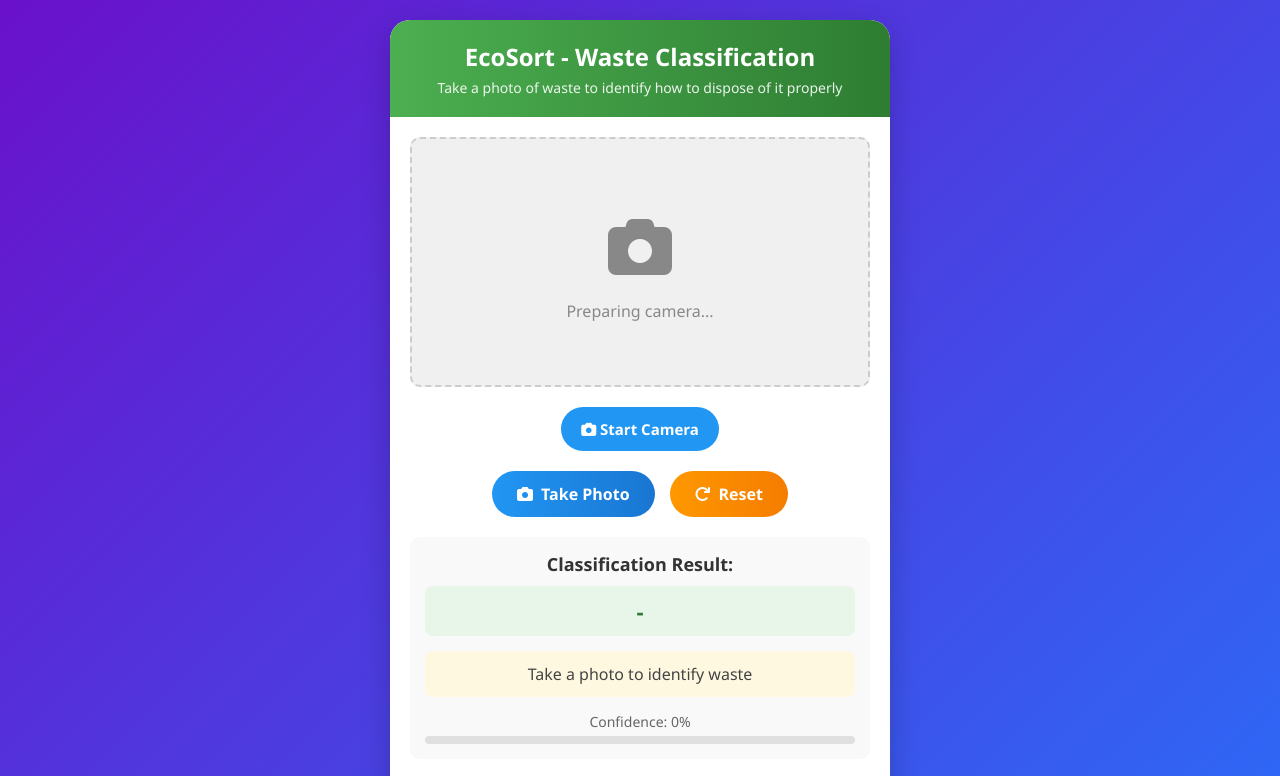
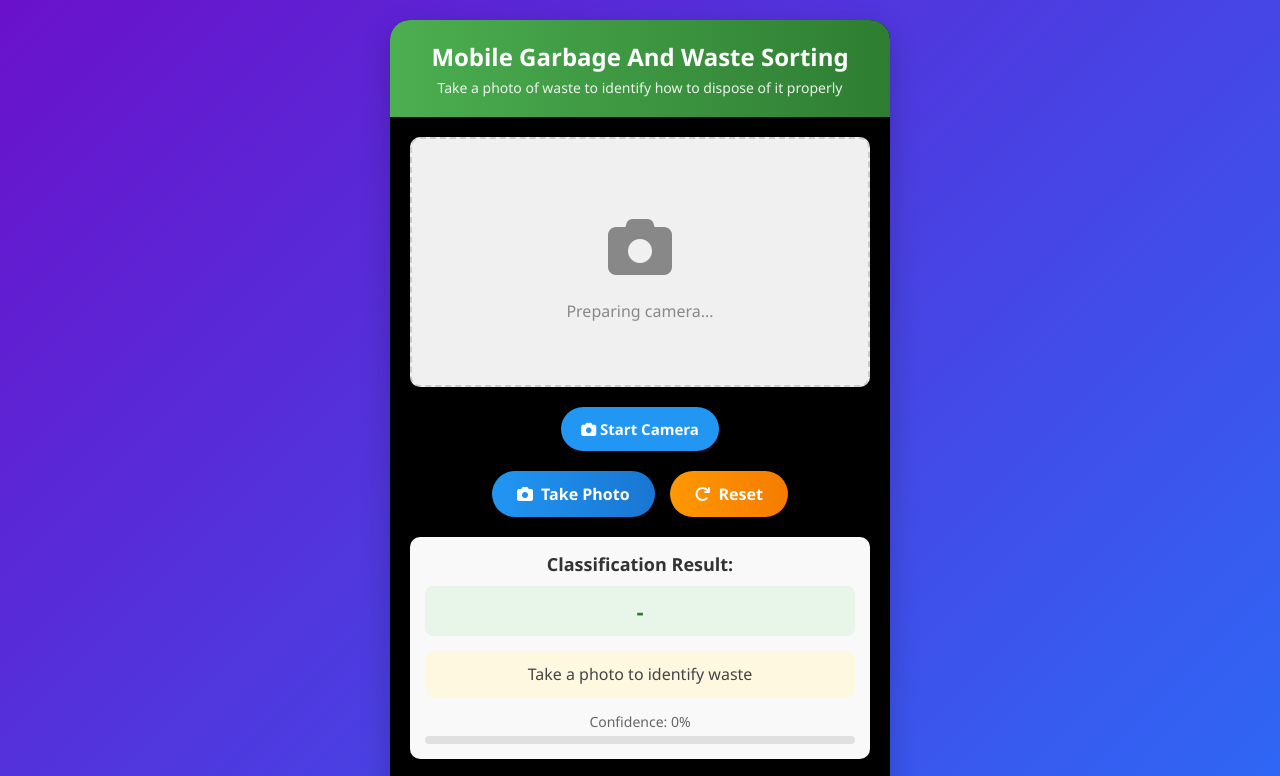
Before and after one commit to KarifaMansaray/Mobile-garbage-and-waste-sorting, a plain HTML site: page index.html in a window 1280 px wide. Shown: the top 776 px of the page. Drawn offline with Linux system fonts and the light colour scheme.

Commit message:
Update index.html

```diff
--- a/index.html
+++ b/index.html
@@ -3,7 +3,7 @@
 <head>
     <meta charset="UTF-8">
     <meta name="viewport" content="width=device-width, initial-scale=1.0, maximum-scale=1.0, user-scalable=no">
-    <title>EcoSort - Waste Classification</title>
+    <title>Mobile Garbage And Waste Sorting </title>
     <link rel="stylesheet" href="https://cdnjs.cloudflare.com/ajax/libs/font-awesome/6.4.0/css/all.min.css">
     <style>
         * {
@@ -24,7 +24,7 @@
         }
 
         .container {
-            background-color: white;
+            background-color: black;
             border-radius: 20px;
             box-shadow: 0 10px 30px rgba(0, 0, 0, 0.2);
             width: 100%;
@@ -334,7 +334,7 @@
 <body>
     <div class="container">
         <div class="header">
-            <h1>EcoSort - Waste Classification</h1>
+            <h1>Mobile Garbage And Waste Sorting</h1>
             <p>Take a photo of waste to identify how to dispose of it properly</p>
         </div>
 
```
